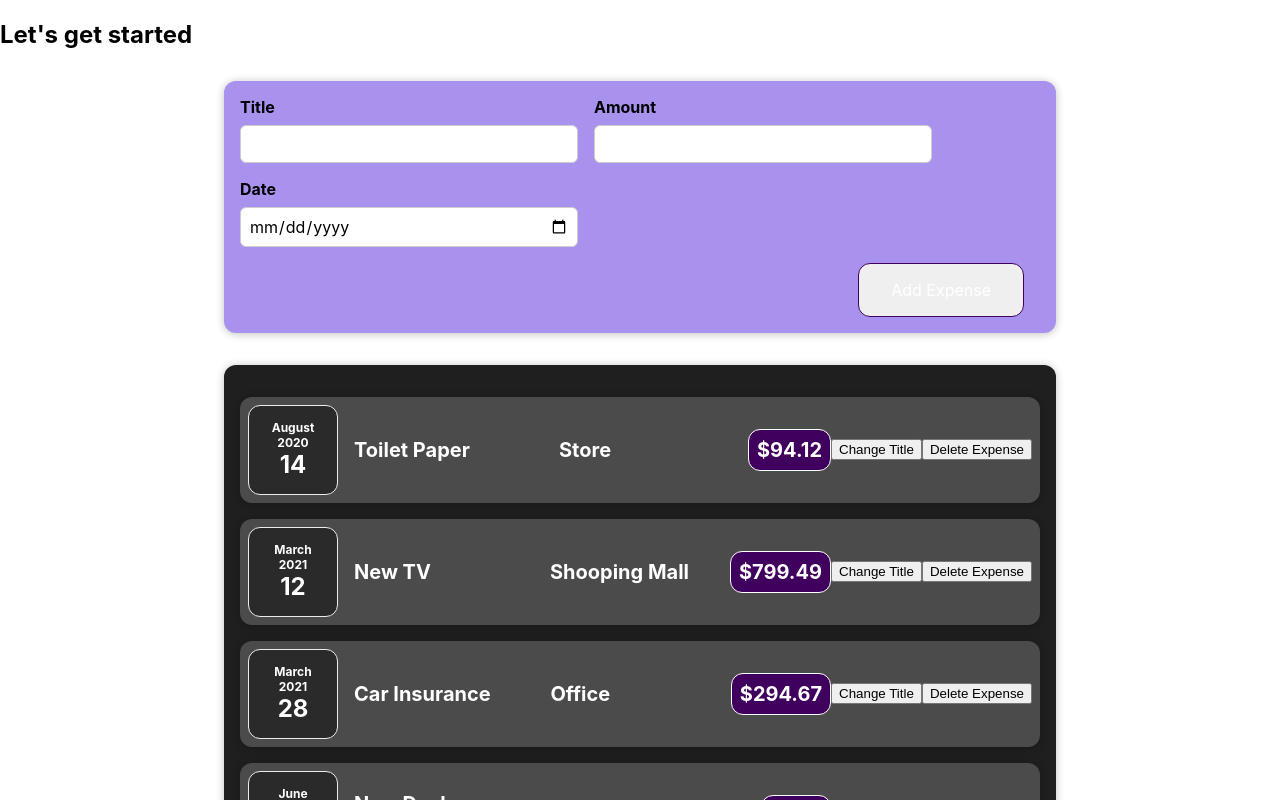
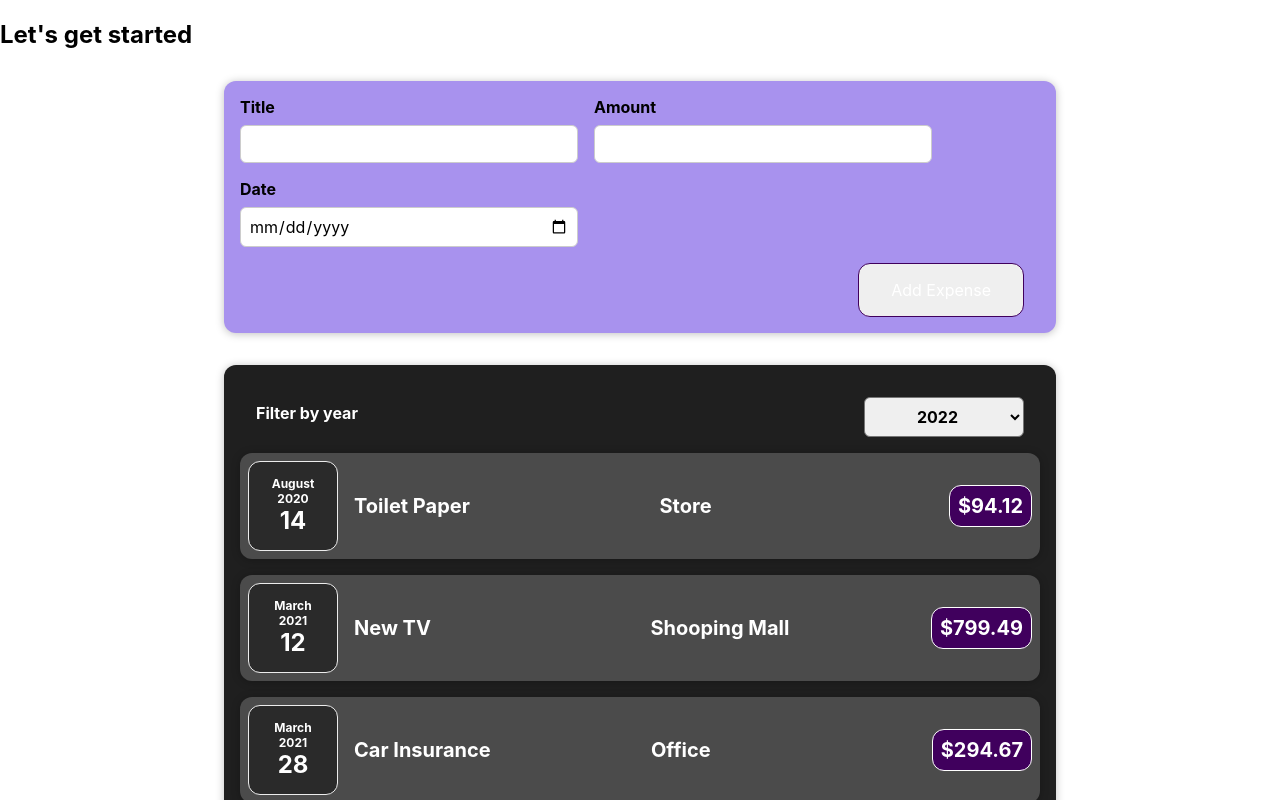
Before and after one commit to PrachiRameshGodase/React-Expense-tracker-app2, a React (Create React App) app: page / in a window 1280 px wide. Shown: the top 800 px of the page. Built offline with nearby package versions, Linux system fonts and the light colour scheme.

Commit message:
Adding a filter which doesnt work

```diff
--- a/src/components/Expenses/ExpenseItem.js
+++ b/src/components/Expenses/ExpenseItem.js
@@ -1,4 +1,4 @@
-import React, {useState} from 'react';
+import React from 'react';
 import ExpenseDate from './ExpenseDate';
 import ExpenseDetails from './ExpenseDetails';
 import Card from "../UI/Card";
@@ -6,26 +6,30 @@
 
 const ExpenseItem=(props) =>{
 
-  const [title,setTitle]=useState(props.title);
+  // const [title,setTitle]=useState(props.title);
 
-  const [amount,setAmount]=useState(props.amount);
+  // const [amount,setAmount]=useState(props.amount);
 
-  const clickHandler=()=>{
-    setTitle("Updated!");
-    console.log(title);
-  }
-  const deleteExpense=()=>{
-    setAmount("100")
-    console.log(amount);
-  }
+  // const clickHandler=()=>{
+  //   setTitle("Updated!");
+  //   console.log(title);
+  // }
+  // const deleteExpense=()=>{
+  //   setAmount("100")
+  //   console.log(amount);
+  // }
 
   return (
     <Card className='expense-item'>
       <ExpenseDate date={props.date}/>
 
-      <ExpenseDetails amount={amount}  location={props.location} title={title} />
+      {/* <ExpenseDetails amount={amount}  location={props.location} title={title} />
       <button onClick={clickHandler}>Change Title</button>
-      <button onClick={deleteExpense}>Delete Expense</button>
+      <button onClick={deleteExpense}>Delete Expense</button> */}
+      <ExpenseDetails
+      title={props.title}
+      location={props.location}
+      amount={props.amount}/>
 
     </Card>
   )
--- a/src/components/Expenses/Expenses.js
+++ b/src/components/Expenses/Expenses.js
@@ -1,11 +1,22 @@
-import React from 'react'
+import React,{useState} from 'react'
 import ExpenseItem from './ExpenseItem'
 import Card from "../UI/Card";
+import ExpensesFilter from './ExpensesFilter';
 import "./Expenses.css"
 
 const Expenses=(props) =>{
+
+  const [filteredYear,setFilteredYear]=useState("2020")
+
+  const filterChangeHandler=selectedYear=>{
+    setFilteredYear(selectedYear);
+  }
   return (
     <Card className='expenses'>
+      <ExpensesFilter
+      selected={filteredYear}
+      onChangeFilter={filterChangeHandler}/>
+
       {props.items.map((expense)=>(
         <ExpenseItem
         key={expense.id}
--- /dev/null
+++ b/src/components/Expenses/ExpensesFilter.css
@@ -0,0 +1,24 @@
+.expenses-filter {
+    color: white;
+    padding: 0 1rem;
+  }
+
+  .expenses-filter__control {
+    display: flex;
+    width: 100%;
+    align-items: center;
+    justify-content: space-between;
+    margin: 1rem 0;
+  }
+
+  .expenses-filter label {
+    font-weight: bold;
+    margin-bottom: 0.5rem;
+  }
+
+  .expenses-filter select {
+    font: inherit;
+    padding: 0.5rem 3rem;
+    font-weight: bold;
+    border-radius: 6px;
+  }
--- /dev/null
+++ b/src/components/Expenses/ExpensesFilter.js
@@ -0,0 +1,24 @@
+import React from 'react';
+
+import "./ExpensesFilter.css";
+
+const ExpensesFilter=(props) =>{
+    const dropdownChangeHandler=(event)=>{
+        props.onChangeFilter(event.target.value);
+    };
+  return (
+    <div className='expenses-filter'>
+        <div className='expenses-filter__control'>
+        <label>Filter by year</label>
+        <select vlaue={props.selected} onChange={dropdownChangeHandler}>
+            <option value="2022">2022</option>
+            <option value="2021">2021</option>
+            <option value="2020">2020</option>
+            <option value="2019">2019</option>
+        </select>
+        </div>
+    </div>
+  )
+}
+
+export default ExpensesFilter;
```
